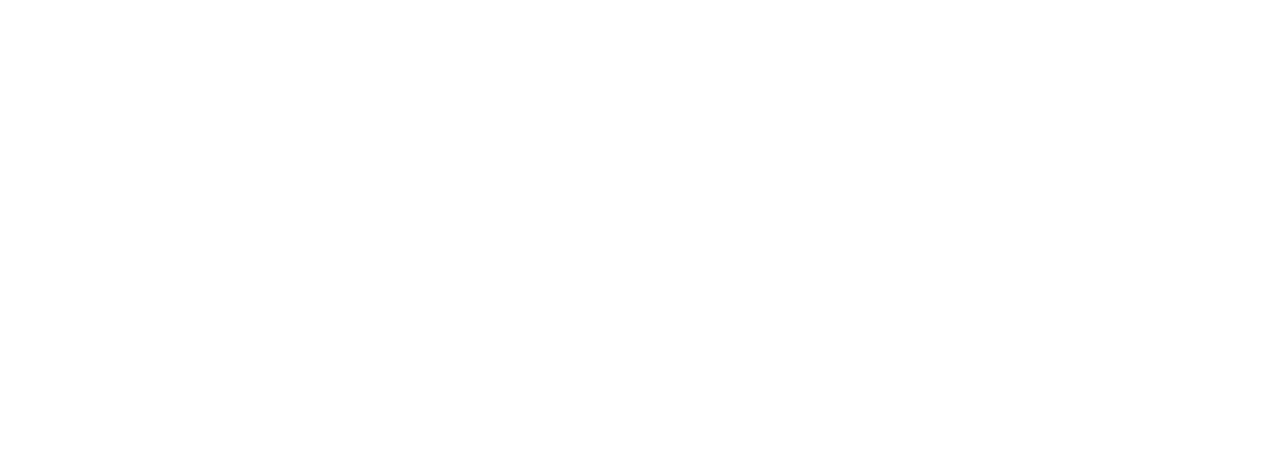
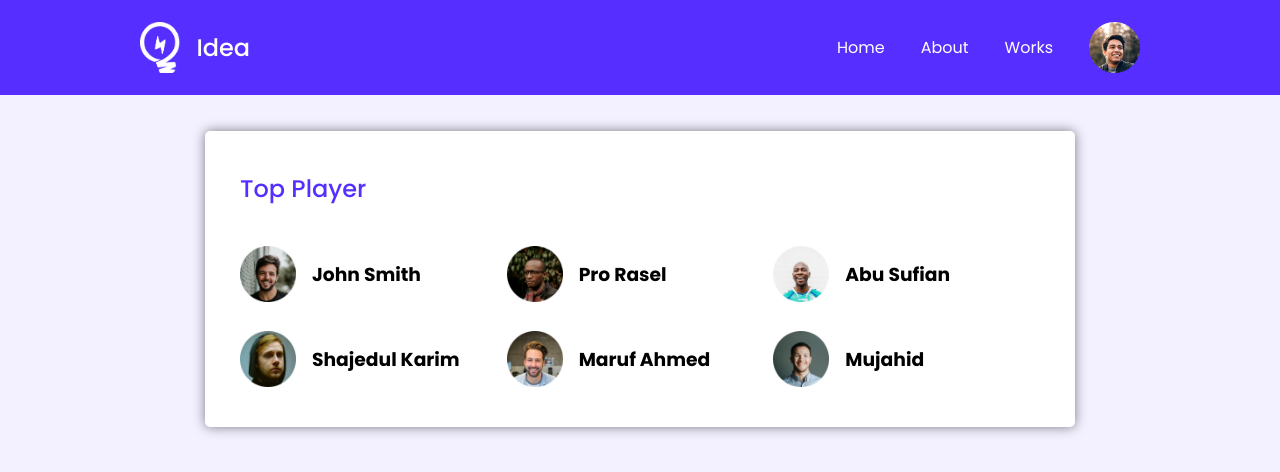
Before and after one commit to Mahin-coder/leader-board-css3-responsive-, a plain HTML site: page index.html in a window 1280 px wide. Drawn offline with Linux system fonts and the light colour scheme.

Commit message:
header section and main section

```diff
--- a/css/styles.css
+++ b/css/styles.css
@@ -4,5 +4,95 @@
     box-sizing: border-box;
 }
 body{
+    background-color: #f3f1ff;
     font-family: 'Poppins', sans-serif;
 }
+.container {
+    max-width: 1000px;
+    margin: 0 auto;
+}
+.main_container {
+    max-width: 870px;
+    margin: 0 auto;
+}
+/*Header Section Start*/
+.header_section{
+    background-color: #562eff;
+    margin-bottom: 36px;
+}
+.header-row {
+    display: flex;
+    justify-content: space-between;
+}
+.header_logo {
+    display: flex;
+    gap: 16px;
+    align-items: center;
+}
+.logo{
+    display: block;
+    width: 40.42px;
+    height: 51px;
+}
+.logo_idea{
+    color: #fff;
+    font-size: 24px;
+    font-weight: 500;
+}
+.header_menu{
+
+}
+.primary_menu {
+    list-style: none;
+    display: flex;
+    align-items: center;
+    gap: 36px;
+}
+.primary_menu li{
+
+}
+.primary_menu li a {
+    display: inline-block;
+    color: #fff;
+    text-decoration: none;
+    padding: 35px 0;
+}
+.primary_menu li img {
+    display: block;
+}
+/*Header Section End*/
+
+/*Main Section start*/
+/*Top Player Section Start*/
+.main_section{
+
+}
+.top_player {
+    background-color: #fff;
+    padding: 40px 35px;
+    border-radius: 5px;
+    box-shadow: 0px 0px 12px rgba(0,0,0,0.5);
+}
+.top_player_title {
+    font-size: 24px;
+    font-weight: 500;
+    color: #562eff;
+    margin-bottom: 40px;
+}
+.players {
+    display: grid;
+    grid-template-columns: repeat(3,1fr);
+    grid-row-gap: 29px;
+}
+.player{
+    display: flex;
+    align-items: center;
+    gap: 16px;
+}
+.player_image{
+    width: 56px;
+    height: 56px;
+}
+.player_name{
+
+}
--- a/index.html
+++ b/index.html
@@ -13,6 +13,62 @@
     <link href="https://fonts.googleapis.com/css2?family=Poppins:wght@200;300;400;500;600;700;800;900&display=swap" rel="stylesheet">
 </head>
 <body>
-
+    <!--Header Section Start-->
+    <header>
+        <section class="header_section">
+            <div class="container">
+                <div class="header-row">
+                    <div class="header_logo">
+                        <img src="images/icons/logo.png" alt="" class="logo">
+                        <h1 class="logo_idea">Idea</h1>
+                    </div>
+                    <nav class="header_menu">
+                        <ul class="primary_menu">
+                            <li><a href="#">Home</a></li>
+                            <li><a href="#">About</a></li>
+                            <li><a href="#">Works</a></li>
+                            <li><img src="images/icons/profile.png" alt=""></li>
+                        </ul>
+                    </nav>
+                </div>
+            </div>
+        </section>
+    </header>
+     <!--Header Section End-->
+     <main>
+        <section class="main_section">
+            <div class="main_container">
+                <div class="top_player">
+                    <h2 class="top_player_title">Top Player</h2>
+                    <div class="players">
+                        <div class="player">
+                            <img src="images/players/player-1.png" alt="" class="player_image">
+                            <h3 class="player_name">John Smith</h3>
+                        </div>
+                        <div class="player">
+                            <img src="images/players/player-2.png" alt="" class="player_image">
+                            <h3 class="player_name">Pro Rasel</h3>
+                        </div>
+                        <div class="player">
+                            <img src="images/players/player-4.png" alt="" class="player_image">
+                            <h3 class="player_name">Abu Sufian</h3>
+                        </div>
+                        <div class="player">
+                            <img src="images/players/player-6.png" alt="" class="player_image">
+                            <h3 class="player_name">Shajedul Karim</h3>
+                        </div>
+                        <div class="player">
+                            <img src="images/players/player-3.png" alt="" class="player_image">
+                            <h3 class="player_name">Maruf Ahmed</h3>
+                        </div>
+                        <div class="player">
+                            <img src="images/players/player-5.png" alt="" class="player_image">
+                            <h3 class="player_name">Mujahid</h3>
+                        </div>
+                    </div>
+                </div>
+            </div>
+        </section>
+     </main>
 </body>
 </html>
```
